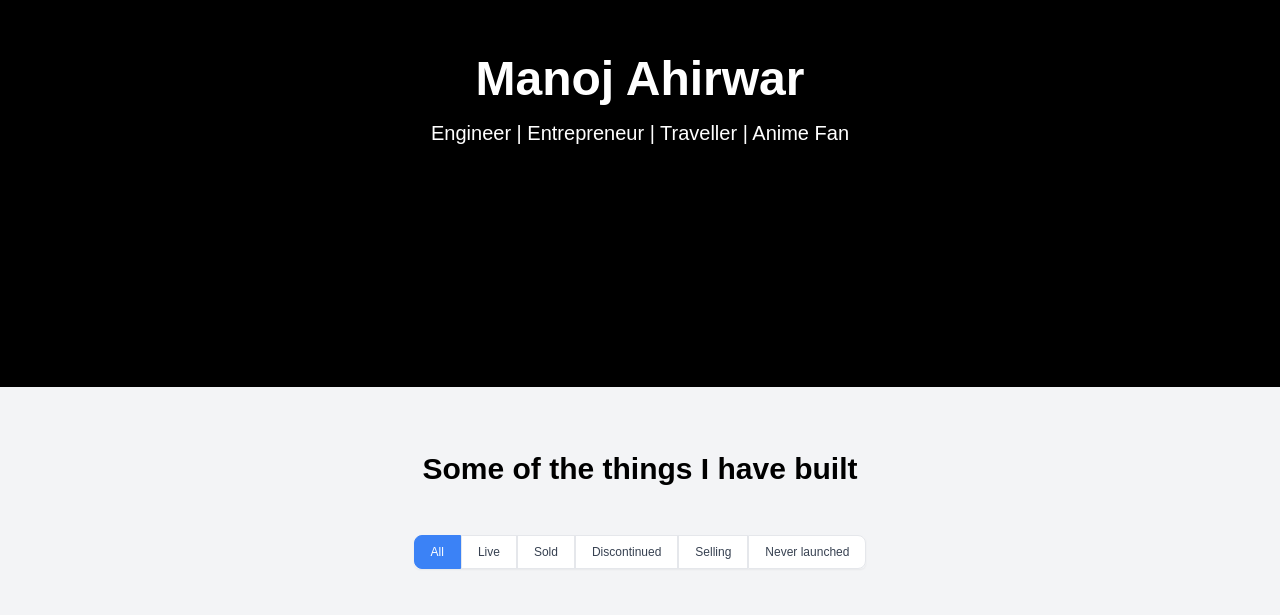
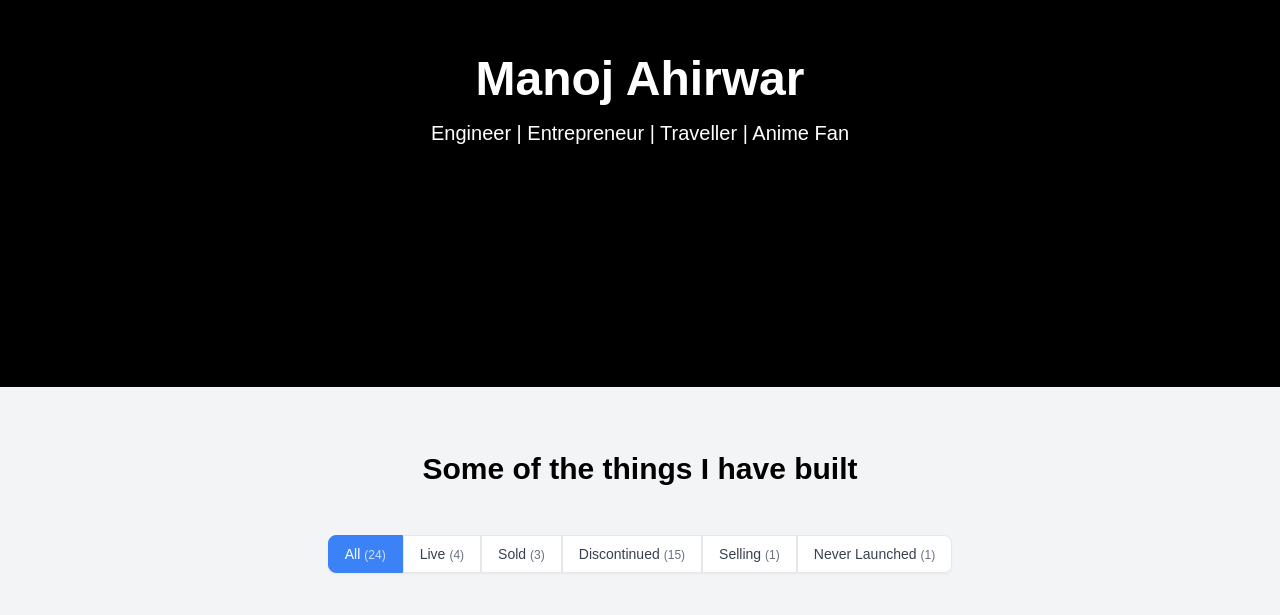
Before and after one commit to manojahi/manoj-ahirwar-website, a Next.js app: page / in a window 1280 px wide. Shown: the part 185-800 px from the top of the page. Built offline with nearby package versions, Linux system fonts and the light colour scheme; a web font is replaced by a local one.

Commit message:
add count

```diff
--- a/components/Projects.tsx
+++ b/components/Projects.tsx
@@ -22,6 +22,7 @@ const Projects: React.FC = () => {
         <StatusFilter
           currentStatus={currentStatus}
           onStatusChange={setCurrentStatus}
+          projects={projectData}
         />
         <div className="grid grid-cols-1 md:grid-cols-2 lg:grid-cols-4 gap-3">
           {filteredProjects.map((project, index) => (
--- a/components/StatusFilter.tsx
+++ b/components/StatusFilter.tsx
@@ -1,14 +1,16 @@
 import React from "react";
-import { ProjectStatus } from "@/types/app-types";
+import { ProjectStatus, Project } from "@/types/app-types";
 
 interface StatusFilterProps {
   currentStatus: ProjectStatus | "all";
   onStatusChange: (status: ProjectStatus | "all") => void;
+  projects: Project[];
 }
 
 const StatusFilter: React.FC<StatusFilterProps> = ({
   currentStatus,
   onStatusChange,
+  projects,
 }) => {
   const statuses: (ProjectStatus | "all")[] = [
     "all",
@@ -19,23 +21,34 @@ const StatusFilter: React.FC<StatusFilterProps> = ({
     "never launched",
   ];
 
+  const getStatusCount = (status: ProjectStatus | "all"): number => {
+    if (status === "all") {
+      return projects.length;
+    }
+    return projects.filter((project) => project.status === status).length;
+  };
+
   return (
-    <div className="flex justify-center mb-4 md:mb-12">
-      <div className="inline-flex rounded-md shadow-sm" role="group">
+    <div className="flex justify-center mb-4 md:mb-12 px-2">
+      <div className="flex flex-wrap justify-center gap-1 md:gap-0 md:inline-flex md:rounded-md md:shadow-sm" role="group">
         {statuses.map((status) => (
           <button
             key={status}
             type="button"
-            className={`px-2 py-1 md:px-4 md:py-2 text-xs md:font-medium border ${
+            className={`px-2 py-1 md:px-4 md:py-2 text-xs md:text-sm font-medium border whitespace-nowrap ${
               currentStatus === status
                 ? "bg-blue-500 text-white border-blue-500 z-10"
                 : "bg-white text-gray-700 border-gray-200 hover:bg-gray-50 hover:text-gray-900"
-            } ${status === "all" ? "rounded-l-lg" : ""} ${
-              status === "never launched" ? "rounded-r-lg" : ""
+            } ${
+              // Mobile: all buttons rounded, Desktop: only first and last
+              "rounded-md md:rounded-none"
+            } ${status === "all" ? "md:rounded-l-lg" : ""} ${
+              status === "never launched" ? "md:rounded-r-lg" : ""
             }`}
             onClick={() => onStatusChange(status)}
           >
-            {status.charAt(0).toUpperCase() + status.slice(1)}
+            <span className="capitalize">{status}</span>
+            <span className="ml-1 text-xs opacity-75">({getStatusCount(status)})</span>
           </button>
         ))}
       </div>
```
